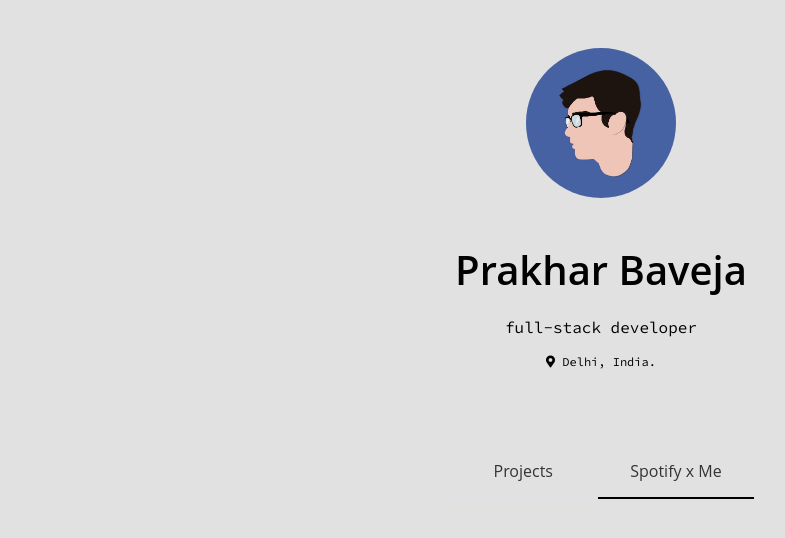
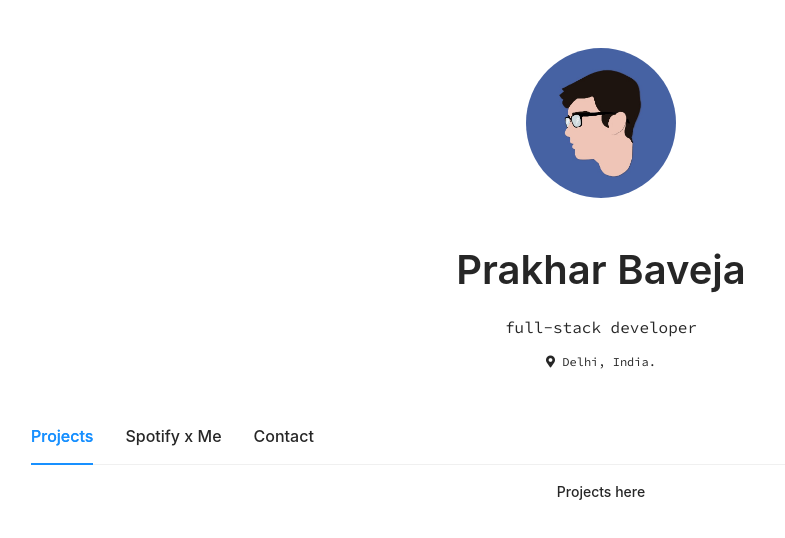
Before and after one commit to pbaveja/prakharbaveja.github.io, a React (Create React App) app in the folder app/: page / in a window 1280 px wide. Shown: the top 538 px of the page, without its empty margins (39-824 px from the left). Built offline with nearby package versions, Linux system fonts and the light colour scheme; no server answers; a web font is replaced by a local one.

Commit message:
using ant design

```diff
--- a/app/package.json
+++ b/app/package.json
@@ -8,6 +8,7 @@
     "@testing-library/react": "^9.5.0",
     "@testing-library/user-event": "^7.2.1",
     "bootstrap": "^4.4.1",
+    "antd": "^4.1.2",
     "mobx": "^5.15.4",
     "mobx-react": "^6.1.8",
     "node-sass": "^4.13.1",
--- a/app/src/App.js
+++ b/app/src/App.js
@@ -3,16 +3,29 @@ import { Provider } from 'mobx-react';
 import Name from './components/Name'
 import Playlists from './components/Playlists'
 import Footer from './components/Footer'
-
+import { Row, Col, Tabs } from 'antd';
 import SpotifyStore from './lib/SpotifyStore'
 import PlayerStore from './lib/PlayerStore'
+
+const { TabPane } = Tabs;
 
 class App extends React.Component {
     constructor(props) {
         super(props);
         this.store = new SpotifyStore();
         this.playerStore = new PlayerStore();
+
+        this.state = {
+            activeSection: '1'
+        }
     }
+
+    handleSection = (key) => {
+        this.setState({
+            activeSection: key
+        })
+    }
+
     render() {
         return (
         <Provider spotifyStore={this.store} PlayerStore={this.PlayerStore}>
@@ -22,24 +35,24 @@ class App extends React.Component {
                         <img src='/avatarPrakharSmall.jpeg' className="img-fluid rounded-circle" style={{ maxWidth: '150px' }} alt='avatar'/>
                         <Name />
                     </div>
-                    <div className="col-12 col-md-12 px-5 mt-5 d-flex justify-content-center align-items-center flex-column">
-
-
-                        <ul class="nav nav-tabs">
-                            <li class="nav-item text-center my-tabs">
-                                <a class="nav-link my-tabs-link text-dark-gray" href="#">Projects</a>
-                            </li>
-                            <li class="nav-item text-center my-tabs border-bottom-black">
-                                <a class="nav-link my-tabs-link text-dark-gray" href="#">Spotify x Me</a>
-                            </li>
-                        </ul>
-
-
-
-
+                    <div className='col-12 mt-4 p-0'>
+                    <Row justify="center">
+                        <Col span={24} className="text-center">
+                            <Tabs size='large' defaultActiveKey="1" onChange={this.handleSection}>
+                                <TabPane tab="Projects" key="1">
+                                  Projects here
+                                </TabPane>
+                                <TabPane tab="Spotify x Me" key="2">
+                                  <Playlists />
+                                </TabPane>
+                                <TabPane tab="Contact" key="3">
+                                  Contact info here
+                                </TabPane>
+                            </Tabs>
+                        </Col>
+                    </Row>
                     </div>
 
-                    <Playlists />
                 </div>
 
             </div>
--- a/app/src/components/Playlists.js
+++ b/app/src/components/Playlists.js
@@ -6,6 +6,10 @@ import {
   CSSTransition,
   TransitionGroup,
 } from 'react-transition-group';
+import { Spin } from 'antd';
+import { LoadingOutlined } from '@ant-design/icons';
+
+const antIcon = <LoadingOutlined style={{ fontSize: 24 }} spin />;
 
 class Playlists extends React.Component {
   constructor(props) {
@@ -21,6 +25,9 @@ class Playlists extends React.Component {
   	this.props.spotifyStore.getPlaylistAsync('53JEaESR7YzMhfK3I8WEan');
   	this.props.spotifyStore.getPlaylistAsync('1qGVxjrbNySEhHh8MzGo8c');
   }
+  componentWillUnmount() {
+  	this.props.spotifyStore.playlists = [];
+  }
 
   handleClick = (title) => {
     this.setState({ isOpen: !this.state.isOpen, playlistToOpen: title })
@@ -29,9 +36,12 @@ class Playlists extends React.Component {
   	const playlists = this.props.spotifyStore.status !== 'error' ? this.props.spotifyStore.playlists : [];
 
     return (
-      <div className='col-12 mt-5'>
+      <div className='col-12 mt-1 my-4'>
       <div className='row justify-content-center'>
         {
+          !playlists ?
+          <Spin indicator={antIcon} />
+          :
         	playlists.map((el) => {
         		return (
         		<div key={el.name} className='col-12 col-sm-6 col-md-4 px-md-2'>
--- a/app/src/index.js
+++ b/app/src/index.js
@@ -3,6 +3,7 @@ import ReactDOM from 'react-dom';
 import App from './App';
 import './styles/custom.scss';
 import './styles/main.css';
+import 'antd/dist/antd.css';
 // import * as serviceWorker from './serviceWorker';
 
 ReactDOM.render(<App />, document.getElementById('root'));
--- a/app/src/styles/main.css
+++ b/app/src/styles/main.css
@@ -4,6 +4,10 @@ body {
 	font-weight: 500;
 }
 button:focus { outline: none !important; }
+a { cursor: pointer !important; }
+a:hover { border: none !important; }
+a:focus { border: none !important; outline: none !important; text-decoration: none !important; }
+.nav-tabs .nav-link { border: none; }
 .font-regular { font-weight: 400; }
 .font-semi-bold { font-weight: 600; }
 .source-code-pro {
@@ -109,15 +113,20 @@ button:focus { outline: none !important; }
   border: white 1px solid;
 }
 
-
+.nav-tabs { background: #4661a3;
+    border-radius: 5px; }
 .my-tabs-link:hover {
   border-color: none !important;
 }
 .my-tabs {
   margin-bottom: -1px;
-  padding: 15px;
-  min-width: 150px;
+  min-width: 90px;
   padding-bottom: 5px;
+}
+.tab-active {
+  min-width: 90px !important;
+  background: #4661a3;
+  border-radius: 5px;
 }
 
 .border-bottom-black {
```
Also changed, not shown: 1 other file (tests, documents, lock files or other folders).
